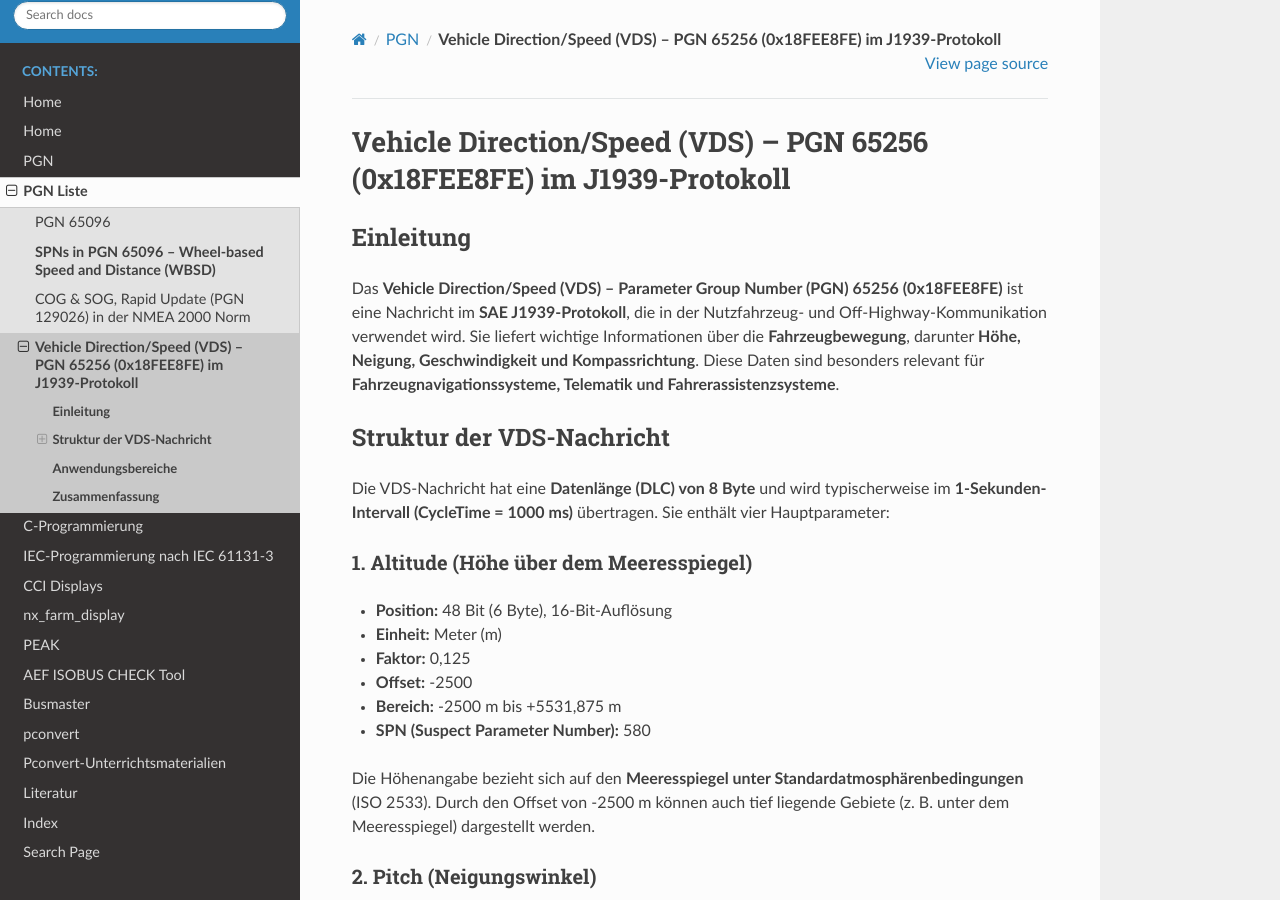
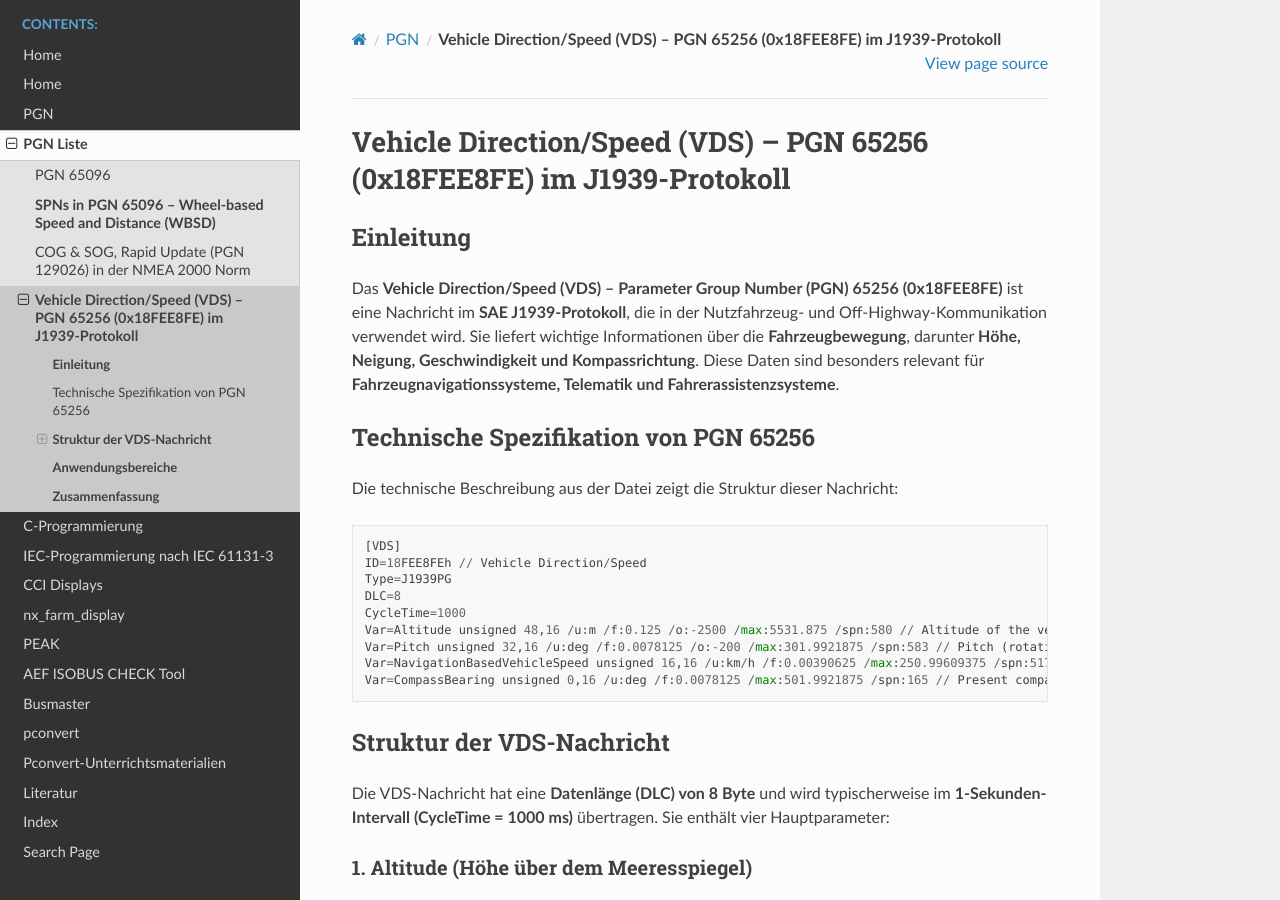
Before and after one commit to Meisterschulen-am-Ostbahnhof-Munchen/ISOBUS-other-docs, a Sphinx documentation site: the page built from docs/PGN/PGN_65256.md, in a window 1280 px wide and 900 px high. Built offline with Sphinx 7.4.7 and the Read the Docs theme 3.1.0, drawn with Linux system fonts in a browser that asks for light colours.

Commit message:
Update PGN_65256.md

````diff
--- a/docs/PGN/PGN_65256.md
+++ b/docs/PGN/PGN_65256.md
@@ -3,7 +3,25 @@
 ## **Einleitung**
 Das **Vehicle Direction/Speed (VDS) – Parameter Group Number (PGN) 65256 (0x18FEE8FE)** ist eine Nachricht im **SAE J1939-Protokoll**, die in der Nutzfahrzeug- und Off-Highway-Kommunikation verwendet wird. Sie liefert wichtige Informationen über die **Fahrzeugbewegung**, darunter **Höhe, Neigung, Geschwindigkeit und Kompassrichtung**. Diese Daten sind besonders relevant für **Fahrzeugnavigationssysteme, Telematik und Fahrerassistenzsysteme**.
 
+## Technische Spezifikation von PGN 65256
+Die technische Beschreibung aus der Datei zeigt die Struktur dieser Nachricht:
+
+```
+[VDS]
+ID=18FEE8FEh // Vehicle Direction/Speed
+Type=J1939PG
+DLC=8
+CycleTime=1000
+Var=Altitude unsigned 48,16 /u:m /f:0.125 /o:-2500 /max:5531.875 /spn:580 // Altitude of the vehicle referenced to sea level at standard atmospheric pressure and temperature.
+Var=Pitch unsigned 32,16 /u:deg /f:0.0078125 /o:-200 /max:301.9921875 /spn:583 // Pitch (rotation about the y-axis) of the vehicle as calculated by the navigation device(s).  The pitch angle for an angle of ascent is reported with a positive value. This parameter is defined according to a Z-Down axis system and the sign of the ...
+Var=NavigationBasedVehicleSpeed unsigned 16,16 /u:km/h /f:0.00390625 /max:250.99609375 /spn:517 // Speed of the vehicle as calculated from a device such as a Global Positioning System (GPS).
+Var=CompassBearing unsigned 0,16 /u:deg /f:0.0078125 /max:501.9921875 /spn:165 // Present compass bearing of vehicle.
+```
+
 ## **Struktur der VDS-Nachricht**
+
+
+
 Die VDS-Nachricht hat eine **Datenlänge (DLC) von 8 Byte** und wird typischerweise im **1-Sekunden-Intervall (CycleTime = 1000 ms)** übertragen. Sie enthält vier Hauptparameter:
 
 ### **1. Altitude (Höhe über dem Meeresspiegel)**
````
